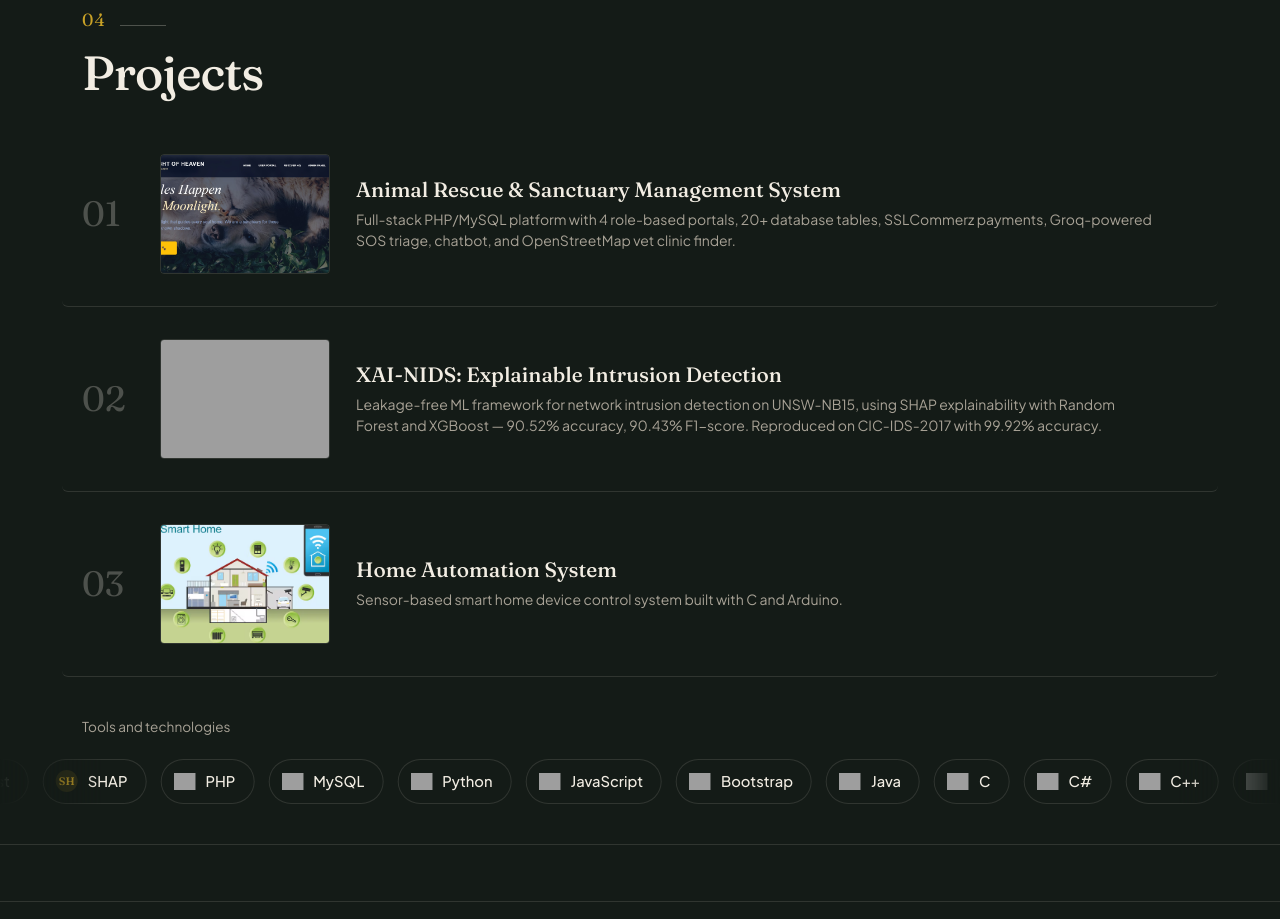
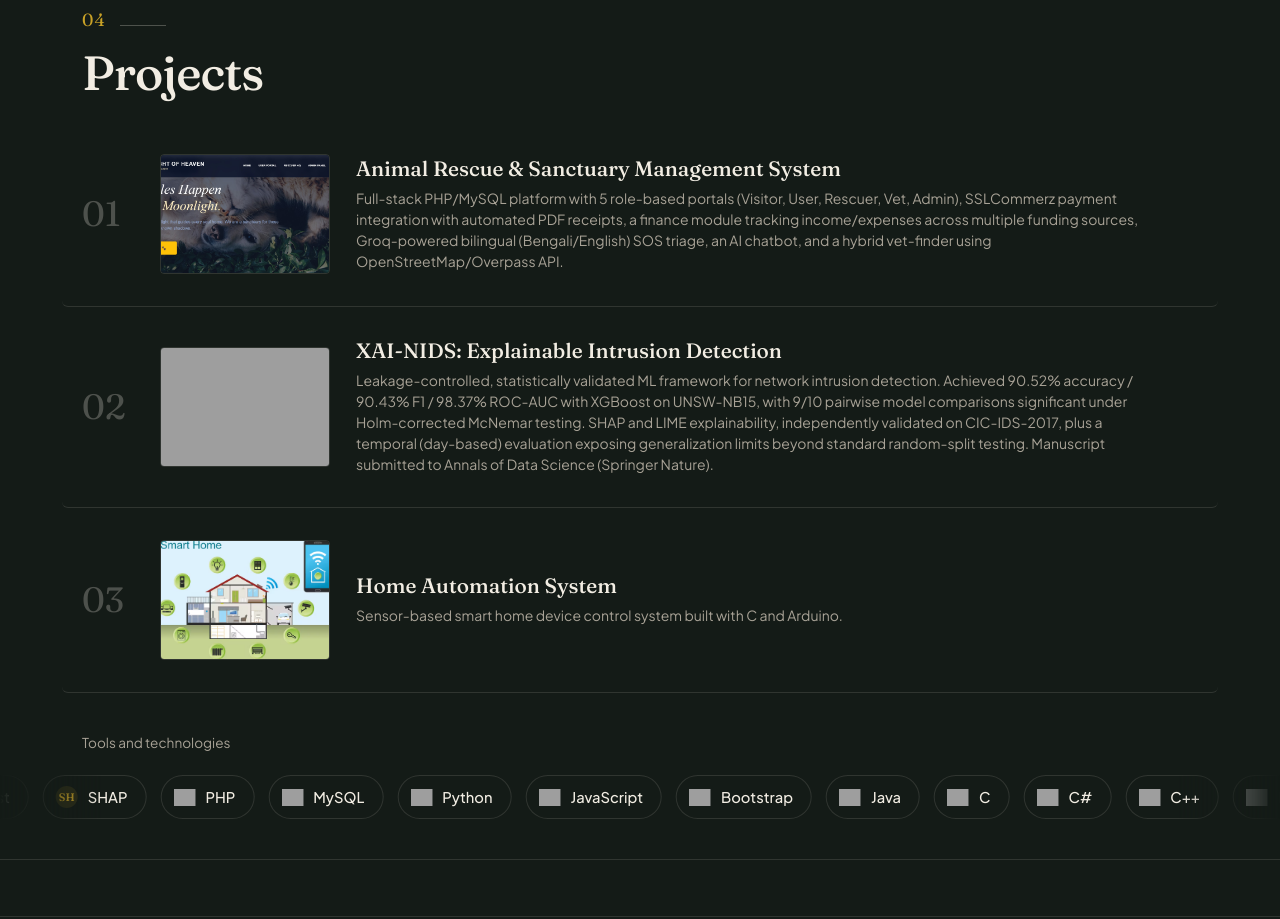
Before and after one commit to MashrubaTasnim/Personal-Portfolio, a plain HTML site: page index.html in a window 1280 px wide. Shown: the part 2900-3819 px from the top of the page. Drawn offline with nearby package versions, Linux system fonts and the light colour scheme; grey boxes are pictures that could not be loaded.

Commit message:
Enhance project section with links and details
Updated project descriptions and added GitHub links for projects.

```diff
--- a/index.html
+++ b/index.html
@@ -695,26 +695,29 @@ footer.site-footer::before {
         <div class="section-kicker"><span>04</span><i></i></div>
         <h2 class="section-title mb-4">Projects</h2>
 
-        <div class="project-row">
+        <!-- Project 1: Animal Rescue & Sanctuary Management System -->
+<a href="https://github.com/MashrubaTasnim/Animal-Rescue-Sanctuary-Management-System" target="_blank" class="project-row" style="text-decoration:none; color:inherit;">
   <div class="project-index">01</div>
   <div class="project-thumb"><img src="images/p1.jpg" alt="Animal Rescue & Sanctuary Management System"></div>
   <div>
     <h5>Animal Rescue & Sanctuary Management System</h5>
-                <p class="small mb-0" style="color:var(--ink-soft)">Full-stack PHP/MySQL platform with 4 role-based portals, 20+ database tables, SSLCommerz payments, Groq-powered SOS triage, chatbot, and OpenStreetMap vet clinic finder.</p>
+    <p class="small mb-0" style="color:var(--ink-soft)">Full-stack PHP/MySQL platform with 5 role-based portals (Visitor, User, Rescuer, Vet, Admin), SSLCommerz payment integration with automated PDF receipts, a finance module tracking income/expenses across multiple funding sources, Groq-powered bilingual (Bengali/English) SOS triage, an AI chatbot, and a hybrid vet-finder using OpenStreetMap/Overpass API.</p>
   </div>
   <i class="fas fa-arrow-right project-arrow" aria-hidden="true"></i>
-        </div>
+</a>
 
-        <div class="project-row">
+<!-- Project 2: XAI-NIDS Thesis Project -->
+<a href="https://github.com/MashrubaTasnim/xai-nids" target="_blank" class="project-row" style="text-decoration:none; color:inherit;">
   <div class="project-index">02</div>
   <div class="project-thumb"><img src="images/p2.png" alt="XAI-NIDS Thesis Project"></div>
   <div>
     <h5>XAI-NIDS: Explainable Intrusion Detection</h5>
-                <p class="small mb-0" style="color:var(--ink-soft)">Leakage-free ML framework for network intrusion detection on UNSW-NB15, using SHAP explainability with Random Forest and XGBoost — 90.52% accuracy, 90.43% F1-score. Reproduced on CIC-IDS-2017 with 99.92% accuracy.</p>
+    <p class="small mb-0" style="color:var(--ink-soft)">Leakage-controlled, statistically validated ML framework for network intrusion detection. Achieved 90.52% accuracy / 90.43% F1 / 98.37% ROC-AUC with XGBoost on UNSW-NB15, with 9/10 pairwise model comparisons significant under Holm-corrected McNemar testing. SHAP and LIME explainability, independently validated on CIC-IDS-2017, plus a temporal (day-based) evaluation exposing generalization limits beyond standard random-split testing. Manuscript submitted to Annals of Data Science (Springer Nature).</p>
   </div>
   <i class="fas fa-arrow-right project-arrow" aria-hidden="true"></i>
-        </div>
+</a>
 
+<!-- Project 3: Home Automation System (unchanged, add repo link if you have one) -->
 <div class="project-row">
   <div class="project-index">03</div>
   <div class="project-thumb"><img src="images/p3.avif" alt="Home Automation System"></div>
```
Lines whose indentation alone changed are shown as unchanged.
